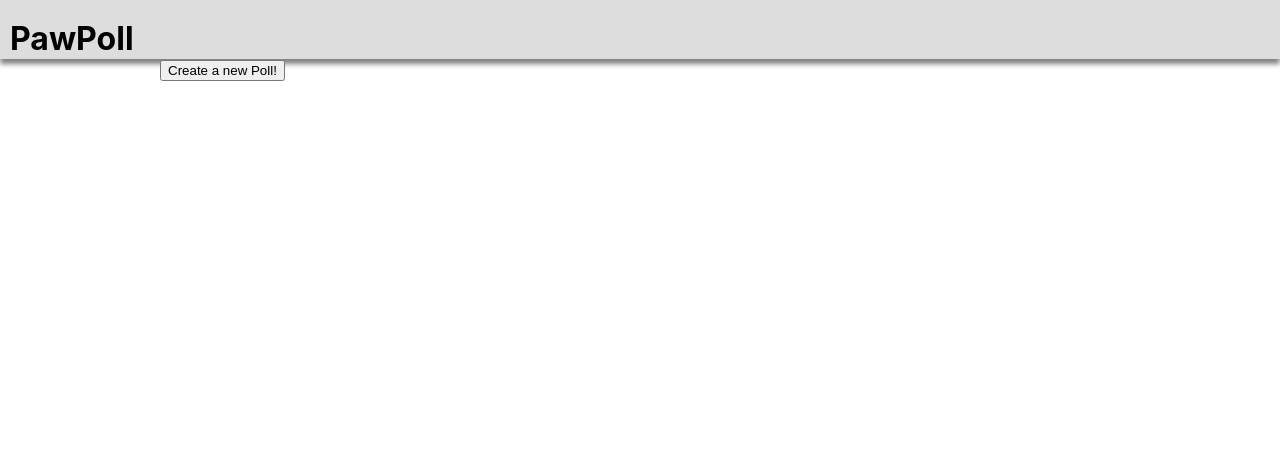
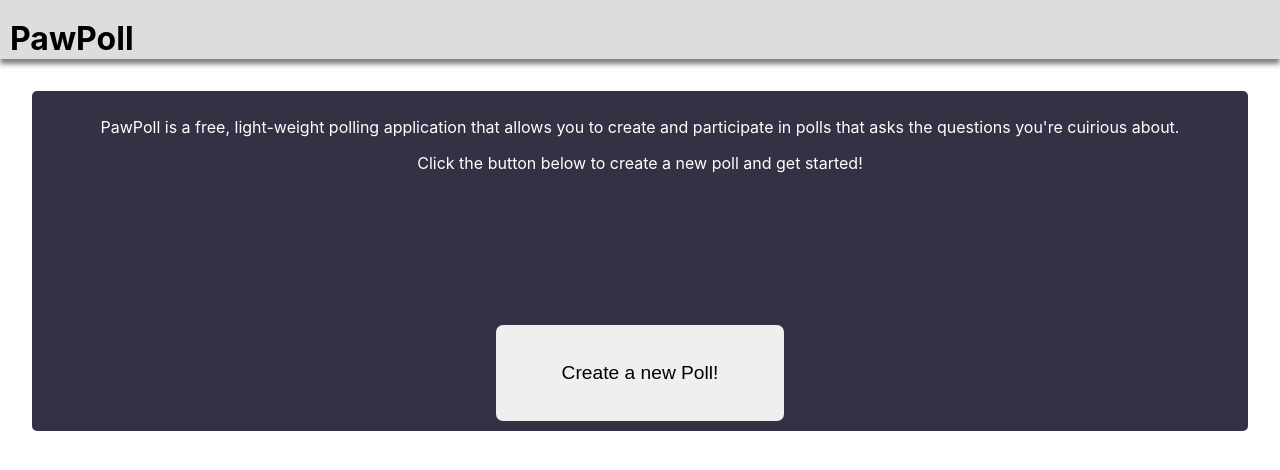
Before and after one commit to Pokemonpower92/PawPoll, a React (Create React App) app in the folder client/: page / in a window 1280 px wide. Shown: the top 470 px of the page. Built offline with nearby package versions, Linux system fonts and the light colour scheme.

Commit message:
Home page added

```diff
--- a/client/src/app/index.js
+++ b/client/src/app/index.js
@@ -1,9 +1,8 @@
 import {Component} from 'react';
-import {BrowserRouter as Router, Route, Switch, Link} from 'react-router-dom';
+import {BrowserRouter as Router, Route, Switch } from 'react-router-dom';
 
 import { Navbar } from '../components/';
-import { PollList, PollPage, PollCreate, PollResults } from '../pages';
-import "../styles/App.css";
+import { PollHome, PollList, PollPage, PollCreate, PollResults } from '../pages';
 
 class App extends Component{
   render(){
@@ -13,15 +12,11 @@ class App extends Component{
           <Navbar />
           <div className="App-content">
             <Switch >
-              <Route path="/polls/list" exact component={PollList} />
-              <Route path="/poll/create" exact component={PollCreate} />
-              <Route path="/poll/:id" exact component={PollPage} />
-              <Route path="/poll/:id/results" exact component={PollResults} />
-              <Link to="/poll/create">
-                <button type="button">
-                  Create a new Poll!
-                </button>
-              </Link>
+              <Route exact path="/" component={PollHome} />
+              <Route exact path="/polls/list" component={PollList} />
+              <Route exact path="/poll/create" component={PollCreate} />
+              <Route exact path="/poll/:id" component={PollPage} />
+              <Route exact path="/poll/:id/results" component={PollResults} />
             </Switch>
           </div>
         </Router>
--- /dev/null
+++ b/client/src/pages/PollHome.jsx
@@ -0,0 +1,31 @@
+import { Component } from 'react';
+import { Link } from 'react-router-dom';
+import '../styles/PollHome.css';
+
+class PollHome extends Component{
+
+    render(){
+        return (
+            <div className="PollHome">
+                <div className="PollHome-message">
+                    <p>
+                        PawPoll is a free, light-weight polling application
+                        that allows you to create and participate in polls that
+                        asks the questions you're cuirious about.
+                    </p>
+                    <p>
+                        Click the button below to create
+                        a new poll and get started!
+                    </p>
+                </div>
+                <Link exact to="/poll/create">
+                    <button className="PollHome-button" type="button">
+                        Create a new Poll!
+                    </button>
+                </Link>
+            </div>
+        )
+    }
+}
+
+export default PollHome;
--- a/client/src/pages/index.js
+++ b/client/src/pages/index.js
@@ -2,5 +2,6 @@ import PollPage from './PollPage';
 import PollList from './PollList';
 import PollCreate from './PollCreate';
 import PollResults from './PollResults';
+import PollHome from './PollHome';
 
-export { PollPage, PollList, PollCreate, PollResults };
+export { PollPage, PollList, PollCreate, PollResults, PollHome };
--- a/client/src/styles/App.css
+++ /dev/null
@@ -1,4 +0,0 @@
-.App-content {
-    margin-left: 10em;
-    margin-right: 10em;
-}
--- a/client/src/styles/PollCreate.css
+++ b/client/src/styles/PollCreate.css
@@ -1,3 +1,4 @@
 .PollCreate {
-
+    margin-left: 2rem;
+    margin-right: 2rem;
 }
--- a/client/src/styles/PollData.css
+++ b/client/src/styles/PollData.css
@@ -4,5 +4,7 @@
     flex-wrap: wrap;
     background-color: rgb(50, 50, 68);
     border: none;
-    border-radius: 5px;
+    border-radius: 7px;
+    margin-left: 5rem;
+    margin-right: 5rem;
 }
--- /dev/null
+++ b/client/src/styles/PollHome.css
@@ -0,0 +1,41 @@
+.PollHome{
+    margin-top: 2em;
+    margin-left: 2rem;
+    margin-right: 2rem;
+    min-height: 20em;
+    padding: 10px;
+    text-align: center;
+
+    border: none;
+    border-radius: 5px;
+
+    display: flex;
+    flex-direction: column;
+    justify-content: space-between;
+
+    background-color: rgb(50, 50, 68);
+    color: white;
+}
+
+.PollHome-button {
+    height: 5em;
+    width: 15em;
+    border: none;
+    border-radius: 7px;
+    margin-top: auto;
+
+    font-size: larger;
+}
+
+.PollHome-button:hover {
+    height: 5em;
+    width: 15em;
+    border: none;
+    border-radius: 7px;
+    margin-top: auto;
+
+    background-color: rgb(110, 64, 170);
+    color: white;
+
+    font-size: larger;
+}
--- a/client/src/styles/PollList.css
+++ b/client/src/styles/PollList.css
@@ -1,3 +1,4 @@
 .PollList {
-
+    margin-left: 2rem;
+    margin-right: 2rem;
 }
--- a/client/src/styles/PollPage.css
+++ b/client/src/styles/PollPage.css
@@ -1,4 +1,4 @@
 .PollPage {
-    margin-left: 10em;
-    margin-right: 10em;
+    margin-left: 2rem;
+    margin-right: 2rem;
 }
--- a/client/src/styles/PollResults.css
+++ b/client/src/styles/PollResults.css
@@ -1,5 +1,5 @@
 .PollResults {
     text-align: center;
-    margin-left: 10em;
-    margin-right: 10em;
+    margin-left: 6rem;
+    margin-right: 6rem;
 }
```
